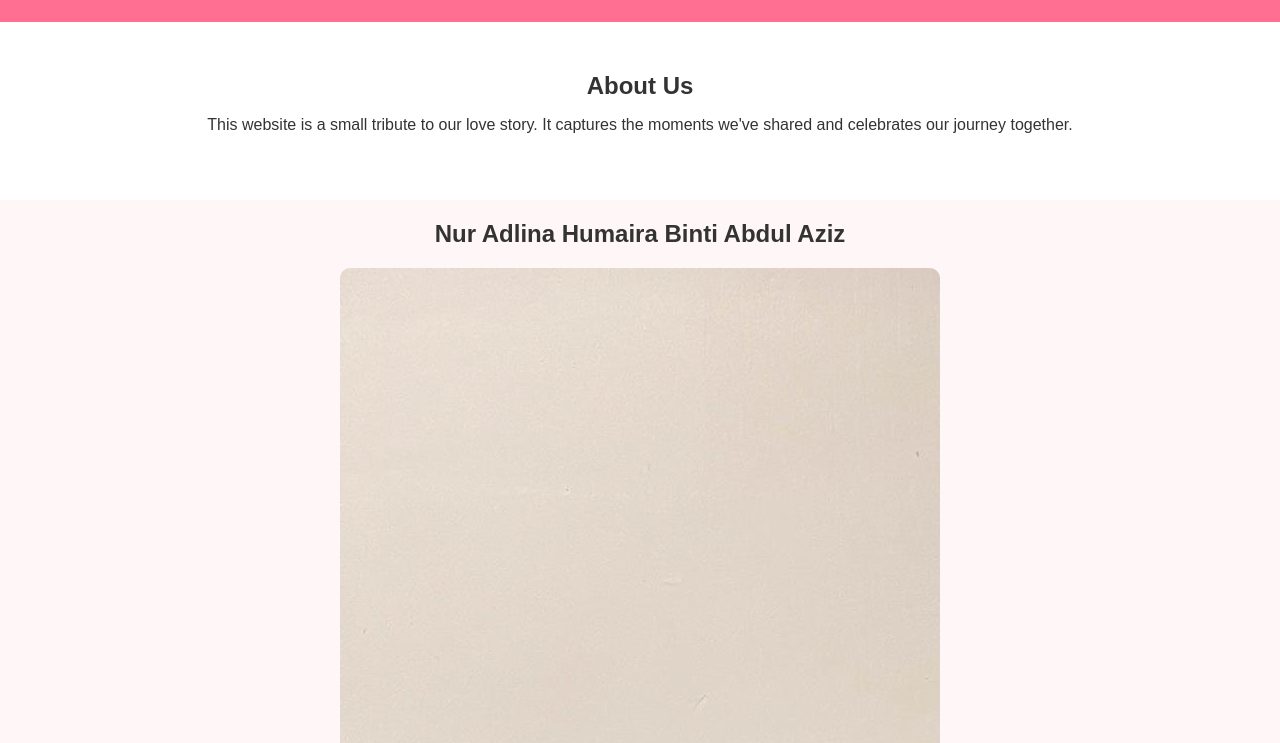
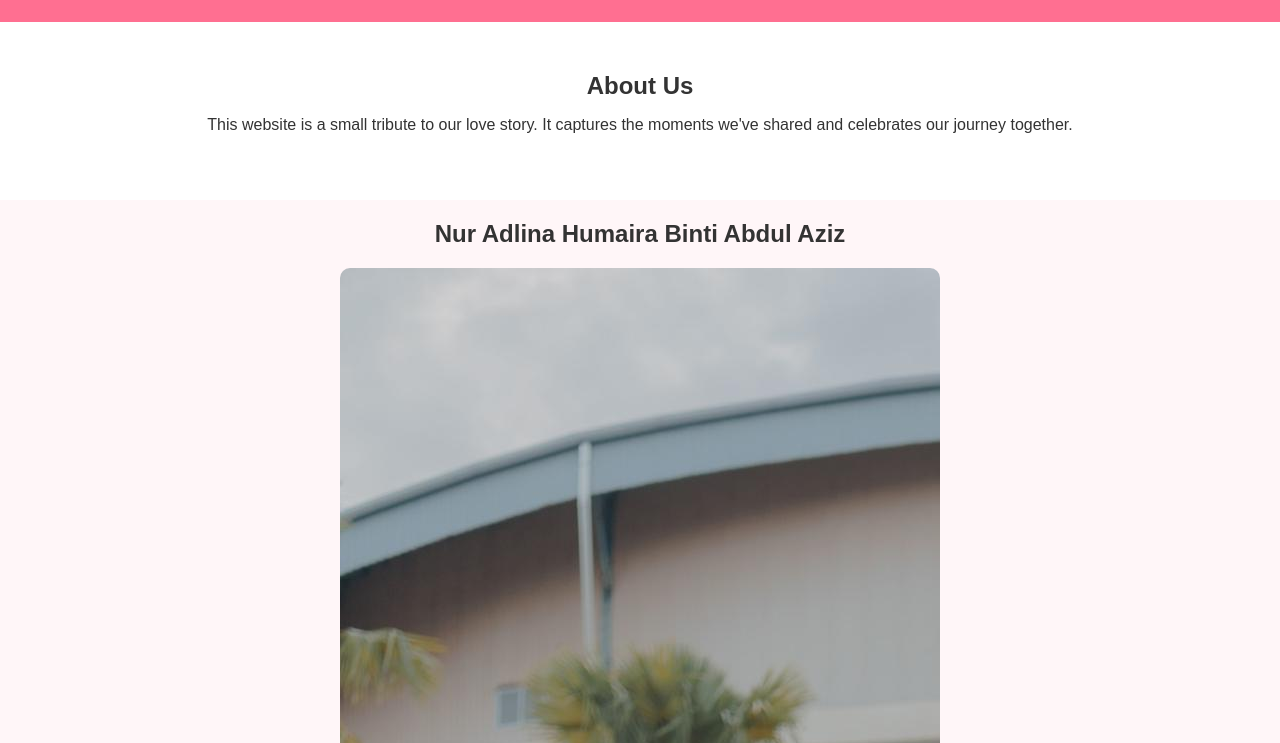
Before and after one commit to TuanTxufiq/Baby-web, a plain HTML site: page index.html in a window 1280 px wide. Shown: the part 60-803 px from the top of the page. Drawn offline with Linux system fonts and the light colour scheme; files whose address does not match are found by name.

Commit message:
Update index.html

```diff
--- a/index.html
+++ b/index.html
@@ -22,7 +22,7 @@
         <h2>Nur Adlina Humaira Binti Abdul Aziz</h2>
         <div class="carousel">
             <div class="slide active">
-                <img src="C:\Users\User\Documents\Project Meira\HTML\images1\Convo\IMG-20241210-WA0025.jpg" alt="Travel Memory 1">
+                <img src="images1/Convo/IMG-20241210-WA0016.jpg" alt="Travel Memory 1">
             </div>
             <div class="slide">
                 <img src="images/travel/travel2.jpg" alt="Travel Memory 2">
```
